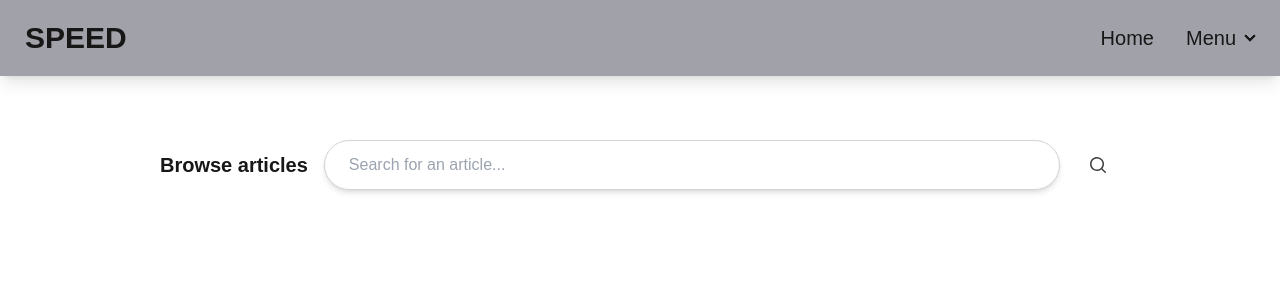
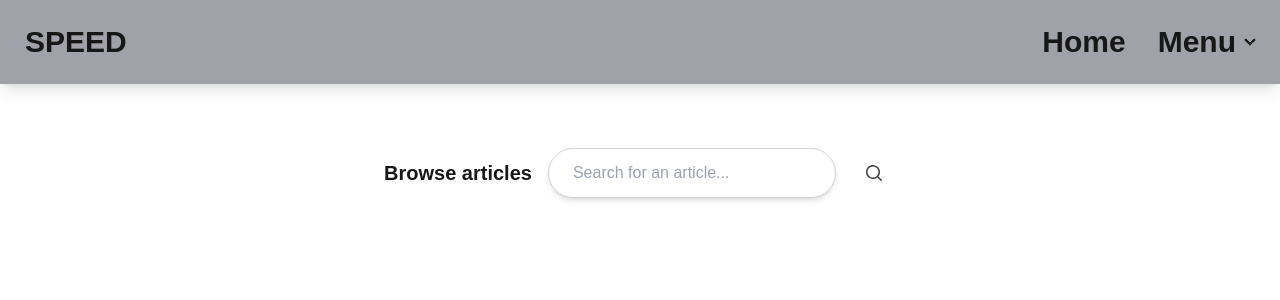
Before and after one commit to bbag199/CISE_W202_04, a Next.js app in the folder frontend/: page /pages/browse in a window 1280 px wide. Shown: the top 300 px of the page. Built offline with nearby package versions, Linux system fonts and the light colour scheme.

Commit message:
Updated the search bar
Made it smaller and made the text all in one line instead of stacking

```diff
--- a/frontend/src/app/pages/browse/page.tsx
+++ b/frontend/src/app/pages/browse/page.tsx
@@ -3,17 +3,19 @@ import React from "react";
 const page = () => {
   return (
     <div className="mt-16">
-      <div className="flex justify-center items-center xl:w-3/4 mx-auto space-x-4">
-        <span className="font-bold text-xl flex-shrink-0 whitespace-nowrap">
-          Browse articles
-        </span>{" "}
+      <div className="flex justify-center items-center space-x-4 xl:w-1/2 mx-auto">
+        {/* Bold message to the left of the search bar */}
+        <span className="font-bold text-xl flex-shrink-0 whitespace-nowrap">Browse articles</span> {/* Prevent wrapping and shrinking */}
+
         <input
           type="search"
-          className="block w-full flex-auto rounded-full border border-solid border-neutral-300 bg-white px-6 py-3 text-base font-normal leading-6 text-neutral-700 outline-none shadow-md transition duration-200 ease-in-out focus:z-[3] focus:border-blue-500 focus:ring focus:ring-blue-300 dark:border-neutral-600 dark:bg-neutral-800 dark:text-neutral-200 dark:placeholder:text-neutral-400 dark:focus:border-blue-500"
+          className="block w-72 flex-shrink rounded-full border border-solid border-neutral-300 bg-white px-6 py-3 text-base font-normal leading-6 text-neutral-700 outline-none shadow-md transition duration-200 ease-in-out focus:z-[3] focus:border-blue-500 focus:ring focus:ring-blue-300 dark:border-neutral-600 dark:bg-neutral-800 dark:text-neutral-200 dark:placeholder:text-neutral-400 dark:focus:border-blue-500"
           placeholder="Search for an article..."
           aria-label="Search"
           aria-describedby="button-addon2"
         />
+
+        {/* Search icon */}
         <span
           className="input-group-text flex items-center whitespace-nowrap rounded px-3 py-1.5 text-center text-sm font-normal text-neutral-700 dark:text-neutral-200"
           id="basic-addon2"
--- a/frontend/src/components/Navbar.tsx
+++ b/frontend/src/components/Navbar.tsx
@@ -8,13 +8,13 @@ const Navbar = () => {
         <a className="btn btn-ghost text-3xl">SPEED</a>
       </div>
       <div className="flex-none">
-        <ul className="menu menu-horizontal px-1 text-xl">
+        <ul className="menu menu-horizontal px-1 text-3xl font-bold">
           <li>
-            <Link href="/home">Home</Link>
+            <Link  href="/home">Home</Link>
           </li>
           <li>
             <details>
-              <summary>Menu</summary>
+              <summary >Menu</summary>
               <ul className="bg-base-100 rounded-t-none p-2 text-lg">
                 <li>
                   <Link href="/pages/browse">Browse</Link>
```
